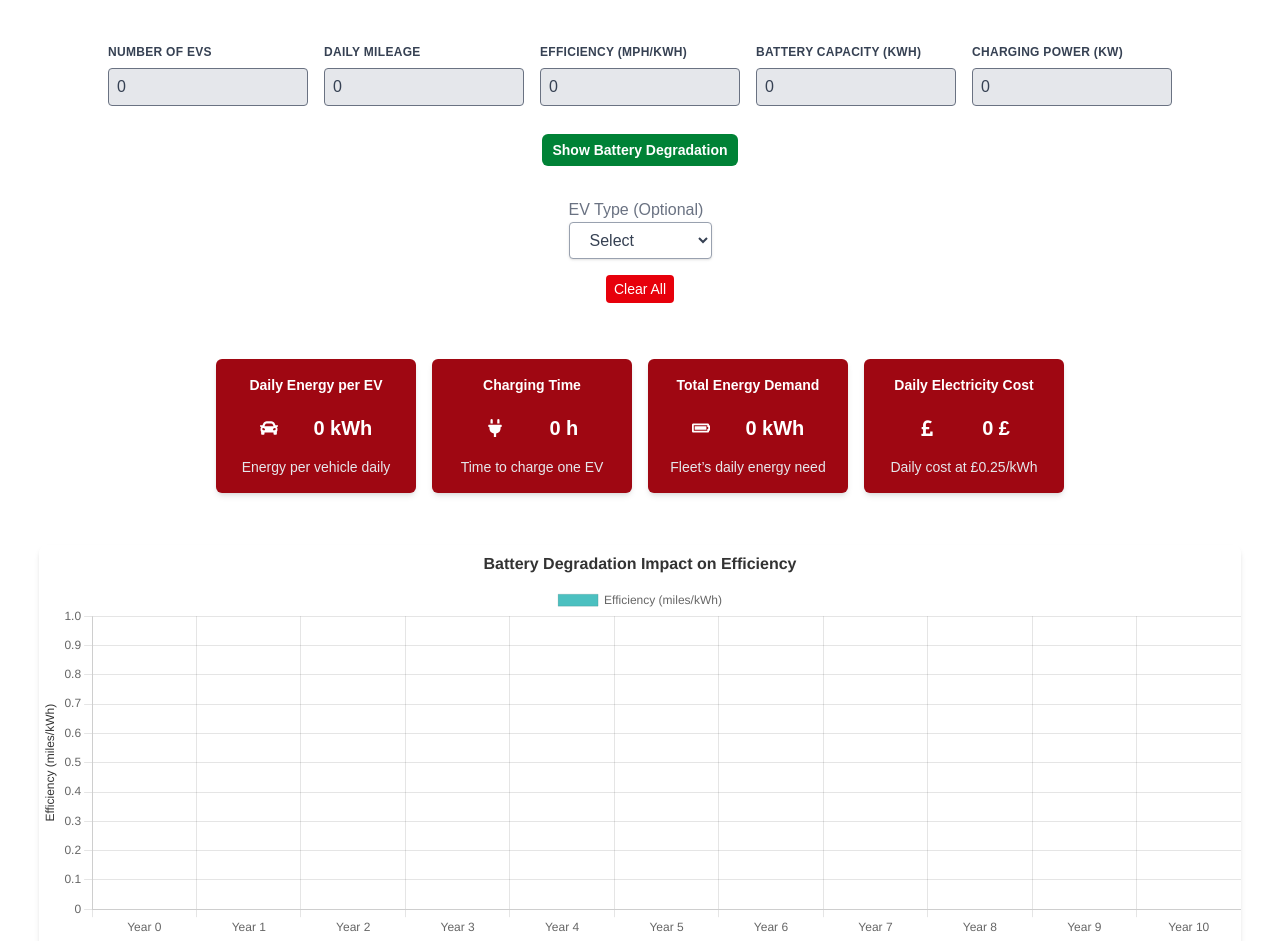
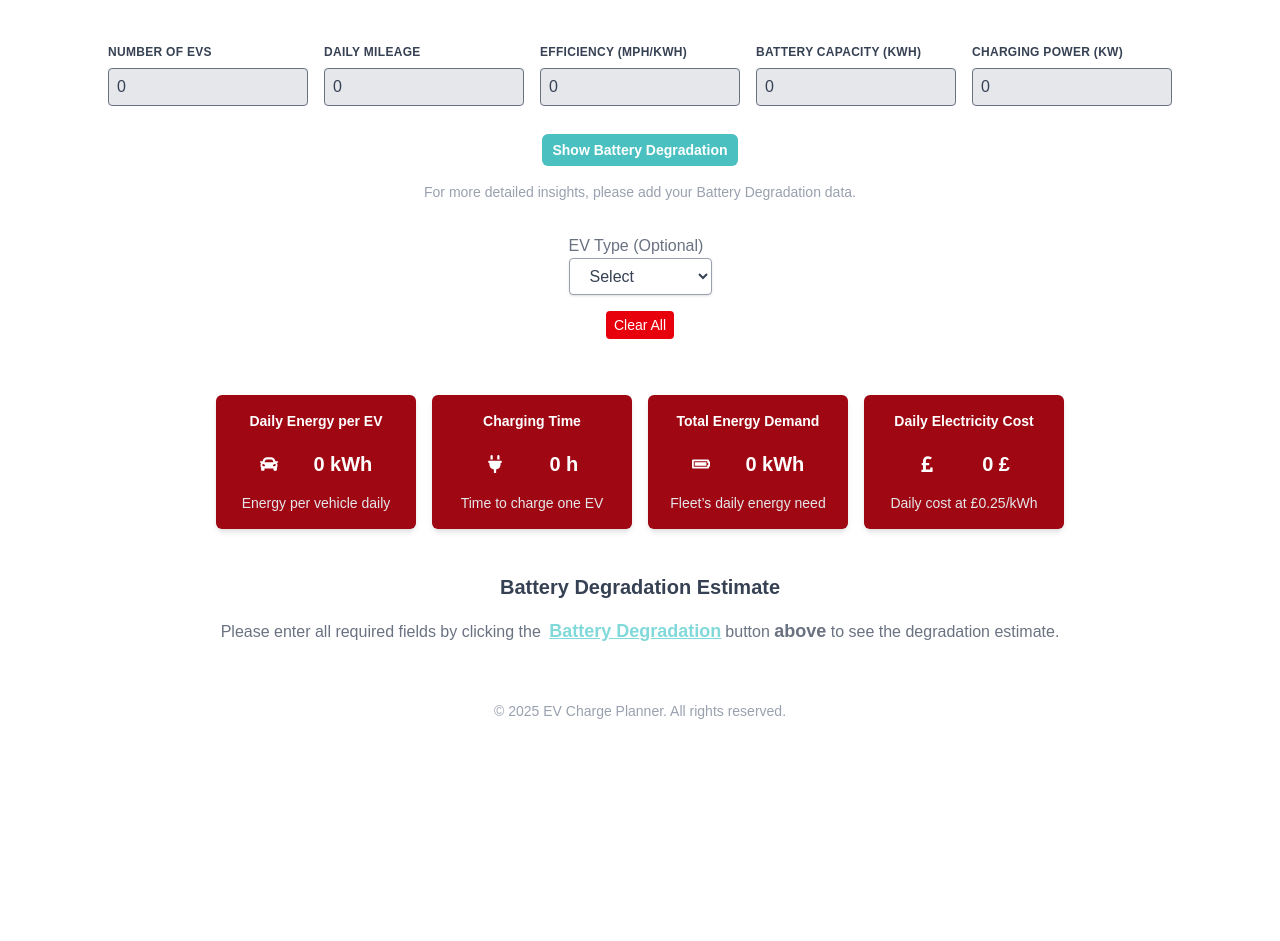
Before and after one commit to xFinVi/EvChargePlanner, a Next.js app: page / in a window 1280 px wide. Shown: the part 100-1041 px from the top of the page. After the commit the page ends 845 px from the top, so only its background shows below. Built offline with nearby package versions, Linux system fonts and the light colour scheme.

Commit message:
implemented dynamic imports on the home page to optimise performance, added comments throughout the codebase to improve maintenability clean and readable code

```diff
--- a/src/app/EVTips/EVTips.tsx
+++ b/src/app/EVTips/EVTips.tsx
@@ -1,4 +1,6 @@
 import React from "react";
+
+/* simple EV component providing some helpful Tips for the EV market */
 
 const BatteryMaintenanceTips = () => (
   <div className="p-6 mt-8 text-sm rounded-md">
--- a/src/app/components/BatteryTable/BatteryTable.tsx
+++ b/src/app/components/BatteryTable/BatteryTable.tsx
@@ -96,13 +96,11 @@ export default function BatteryDegradationTable({
         </h2>{" "}
         <p className="mt-4 text-center text-gray-500">
           Please enter all required fields by clicking the{" "}
-          <Link
-            className="px-2 py-1 font-bold text-white bg-green-700 rounded-lg text-md border-1"
-            href="#battery-degradation-btn"
-          >
+          <span className="inline-block mx-1 text-lg font-bold text-[#82d9d9] underline transition-transform duration-150 ease-in-out rounded-lg hover:scale-105 active:scale-105">
             Battery Degradation
-          </Link>{" "}
-          button to see the degradation estimate.
+          </span>
+          button <span className="text-lg font-bold">above</span> to see the
+          degradation estimate.
         </p>
       </div>
     );
@@ -162,7 +160,8 @@ export default function BatteryDegradationTable({
                 : "text-red-600";
 
             return (
-              /* MAPPING THROGUH ARA DATA AND DISPLAYING THEM IN A TABLE FORMAT */
+              /* MAPPING the input DATA AND DISPLAYING THEM IN A TABLE FORMAT */
+
               <tr
                 key={row.year}
                 className="text-center text-gray-700 border-gray-400"
--- a/src/app/components/Input/Input.tsx
+++ b/src/app/components/Input/Input.tsx
@@ -1,5 +1,7 @@
 import { InputProps } from "@/app/Types/formData";
 import React from "react";
+
+/* input component using the props passed from parent component to display data and use them for input functionality and logic */
 
 const Input: React.FC<InputProps> = ({
   label,
--- a/src/app/components/Navbar/Navbar.tsx
+++ b/src/app/components/Navbar/Navbar.tsx
@@ -62,6 +62,7 @@ const Navbar: React.FC<NavbarProps> = ({ onFormChange, onReset }) => {
       id="battery-degradation-btn"
     >
       <div className="grid grid-cols-3 gap-4 sm:grid-cols-4 md:grid-cols-5 max-w-[1150px]">
+        {/* input component takes props to be rendereed on screen */}
         <Input
           label="Number of EVs"
           id="numberOfEvs"
@@ -100,17 +101,33 @@ const Navbar: React.FC<NavbarProps> = ({ onFormChange, onReset }) => {
         />
       </div>
       <div className="flex justify-center mt-4">
+        {/* button that shows and hides on click the degradation form */}
         <button
-          className={`px-2.5 py-1.5 text-sm font-bold rounded-md ${
-            showDegradation
-              ? "bg-amber-300 hover:bg-amber-400 text-gray-800"
-              : "bg-green-700 hover:bg-gray-700 text-white"
-          }`}
+          className={`px-2.5 py-1.5 text-sm font-bold rounded-md
+      transition-transform duration-150 ease-in-out
+      ${
+        showDegradation
+          ? "bg-amber-300 hover:bg-amber-400 text-gray-800 hover:scale-105 active:scale-105"
+          : "bg-[#4BC0C0] hover:bg-[#82d9d9] text-white hover:scale-105 active:scale-105"
+      }`}
           onClick={() => setShowDegradation(!showDegradation)}
         >
           {showDegradation ? "Hide" : "Show"} Battery Degradation
         </button>
       </div>
+
+      <div
+        className={`transition-opacity duration-300 ${
+          !showDegradation ? "opacity-100" : "opacity-0 pointer-events-none"
+        }`}
+      >
+        <p className="mt-4 text-sm font-medium text-center text-gray-400">
+          For more detailed insights, please add your Battery Degradation data.
+        </p>
+      </div>
+
+      {/* Degradation form */}
+
       <div
         className={`transition-opacity duration-300 ${
           showDegradation ? "opacity-100" : "opacity-0 pointer-events-none"
@@ -124,6 +141,8 @@ const Navbar: React.FC<NavbarProps> = ({ onFormChange, onReset }) => {
           />
         )}
       </div>
+
+      {/* EV PRESETS for sample data */}
       <EVSelector form={form} />
       <div className="mt-4 text-center">
         <button
--- a/src/app/globals.css
+++ b/src/app/globals.css
@@ -51,3 +51,5 @@ body {
   color: var(--foreground);
   font-family: Arial, Helvetica, sans-serif;
 }
+
+/* Global CSS file (e.g., globals.css) */
--- a/src/app/page.tsx
+++ b/src/app/page.tsx
@@ -2,10 +2,19 @@
 import React, { useState } from "react";
 import Navbar from "./components/Navbar/Navbar";
 import Results from "./components/Results/Results";
-
 import Footer from "./components/Footer/Footer";
 import BatteryDegradationTable from "./components/BatteryTable/BatteryTable";
-import DegradationBatteryChart from "./components/DegradationBatteryChart/DegradationBatteryChart";
+import dynamic from "next/dynamic";
+
+// Dynamically load the chart component
+const DynamicDegradationBatteryChart = dynamic(
+  () => import("./components/DegradationBatteryChart/DegradationBatteryChart"),
+  {
+    ssr: false,
+    // Optional: provide a fallback UI while loading the chart
+    loading: () => <p>Loading Chart...</p>,
+  }
+);
 
 const Home: React.FC = () => {
   const [formData, setFormData] = useState({
@@ -23,32 +32,32 @@ const Home: React.FC = () => {
     electricityTariff: 0.25,
   });
 
+  // Define a condition to check if the necessary data is present
+  // For example, you might want to check if batteryCapacity is greater than 0
+  const shouldDisplayChart = formData.batteryCapacity > 0;
+
   return (
-    <div className="min-h-screen ">
+    <div className="min-h-screen">
       <div className="p-8 mb-8 text-2xl font-bold text-center text-white bg-red-900">
         <h1>EV Charge Planning Tool</h1>
       </div>
       <div className="mx-auto">
-        {/* render  navbar component which handles user inputs and updates the fomrData  */}
         <Navbar
-          onFormChange={(data) => {
-            setFormData((prev) => ({ ...prev, ...data }));
-          }}
+          onFormChange={(data) => setFormData((prev) => ({ ...prev, ...data }))}
         />
-        <div className="w-full mx-auto flex flex-col gap-3 mt-10  max-w-[1250px] px-6">
+        <div className="w-full mx-auto flex flex-col gap-3 mt-10 max-w-[1250px] px-6">
           <div className="flex-1">
-            {/* Results component which renders the results data and displays key calculations based on user inputs*/}
             <Results formData={formData} />
           </div>
-          <div className="flex-1 my-10 w-full md:w-[650] mx-auto md:h-[415px]">
-            {/* Battery degradation chart  */}
-            <DegradationBatteryChart
-              efficiency={formData.efficiency}
-              degradationRate={formData.degradationRate}
-              years={formData.years}
-            />
-          </div>
-          {/* Battery degradation table - displays numerical breakdown of EV wear for each year*/}
+          {shouldDisplayChart && (
+            <div className="flex-1 my-10 w-full md:w-[650px] mx-auto md:h-[415px]">
+              <DynamicDegradationBatteryChart
+                efficiency={formData.efficiency}
+                degradationRate={formData.degradationRate}
+                years={formData.years}
+              />
+            </div>
+          )}
           <BatteryDegradationTable formData={formData} />
         </div>
       </div>
```
